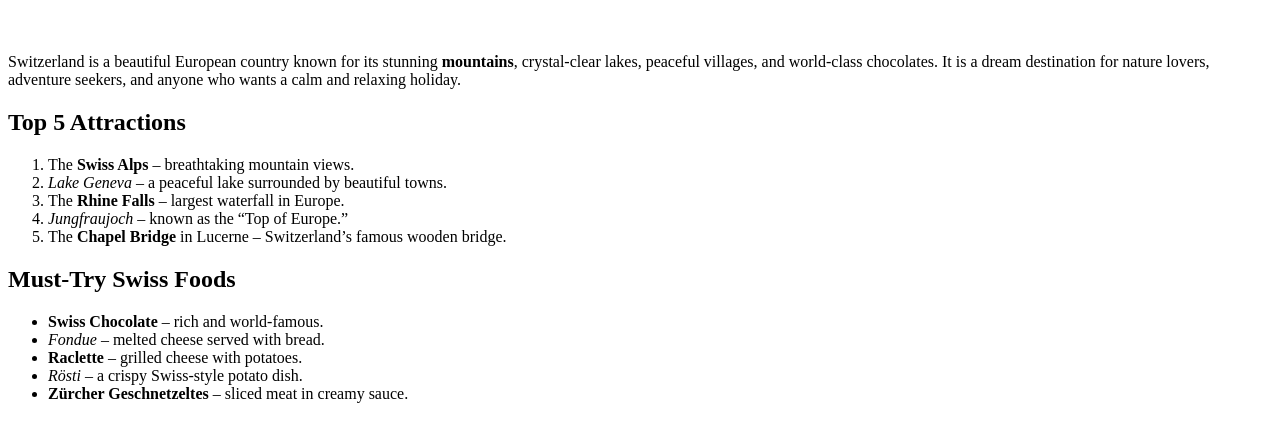
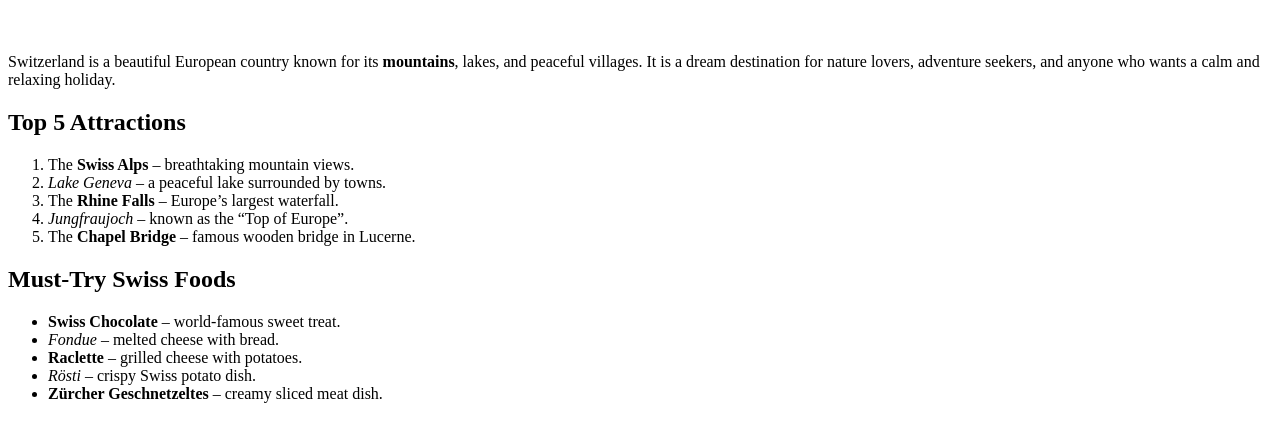
Before and after one commit to acciojob/favorite-holiday-SAfroz12, a website: page main.html in a window 1280 px wide. Shown: the part 61-502 px from the top of the page. Drawn offline with Linux system fonts and the light colour scheme.

Commit message:
created a submission

```diff
--- a/main.html
+++ b/main.html
@@ -6,38 +6,32 @@
 </head>
 <body>
 
-    <!-- Heading with destination name -->
     <h1>Switzerland</h1>
 
-    <!-- Line break -->
     <br>
 
-    <!-- Paragraph with overview -->
     <p>
-        Switzerland is a beautiful European country known for its stunning
-        <strong>mountains</strong>, crystal-clear lakes, peaceful villages, and
-        world-class chocolates. It is a dream destination for nature lovers,
+        Switzerland is a beautiful European country known for its
+        <b>mountains</b>, lakes, and peaceful villages. It is a dream destination for nature lovers,
         adventure seekers, and anyone who wants a calm and relaxing holiday.
     </p>
 
-    <!-- Ordered List (Top 5 Attractions) -->
     <h2>Top 5 Attractions</h2>
     <ol>
-        <li>The <strong>Swiss Alps</strong> – breathtaking mountain views.</li>
-        <li><em>Lake Geneva</em> – a peaceful lake surrounded by beautiful towns.</li>
-        <li>The <strong>Rhine Falls</strong> – largest waterfall in Europe.</li>
-        <li><em>Jungfraujoch</em> – known as the “Top of Europe.”</li>
-        <li>The <strong>Chapel Bridge</strong> in Lucerne – Switzerland’s famous wooden bridge.</li>
+        <li>The <b>Swiss Alps</b> – breathtaking mountain views.</li>
+        <li><i>Lake Geneva</i> – a peaceful lake surrounded by towns.</li>
+        <li>The <b>Rhine Falls</b> – Europe’s largest waterfall.</li>
+        <li><i>Jungfraujoch</i> – known as the “Top of Europe”.</li>
+        <li>The <b>Chapel Bridge</b> – famous wooden bridge in Lucerne.</li>
     </ol>
 
-    <!-- Unordered List (Must-Try Foods) -->
     <h2>Must-Try Swiss Foods</h2>
     <ul>
-        <li><strong>Swiss Chocolate</strong> – rich and world-famous.</li>
-        <li><em>Fondue</em> – melted cheese served with bread.</li>
-        <li><strong>Raclette</strong> – grilled cheese with potatoes.</li>
-        <li><em>Rösti</em> – a crispy Swiss-style potato dish.</li>
-        <li><strong>Zürcher Geschnetzeltes</strong> – sliced meat in creamy sauce.</li>
+        <li><b>Swiss Chocolate</b> – world-famous sweet treat.</li>
+        <li><i>Fondue</i> – melted cheese with bread.</li>
+        <li><b>Raclette</b> – grilled cheese with potatoes.</li>
+        <li><i>Rösti</i> – crispy Swiss potato dish.</li>
+        <li><b>Zürcher Geschnetzeltes</b> – creamy sliced meat dish.</li>
     </ul>
 
 </body>
```
